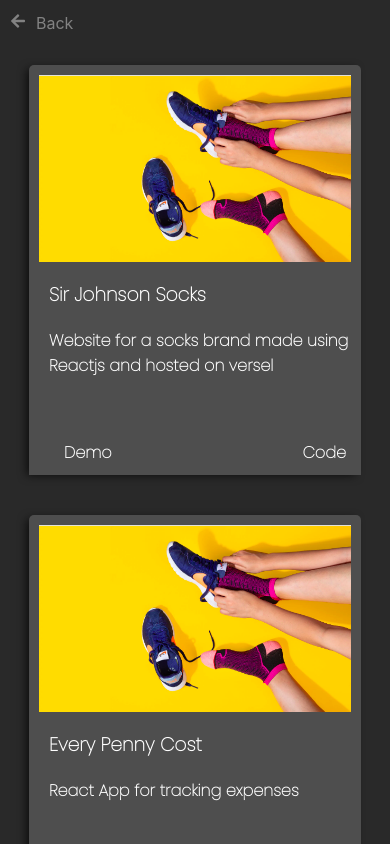
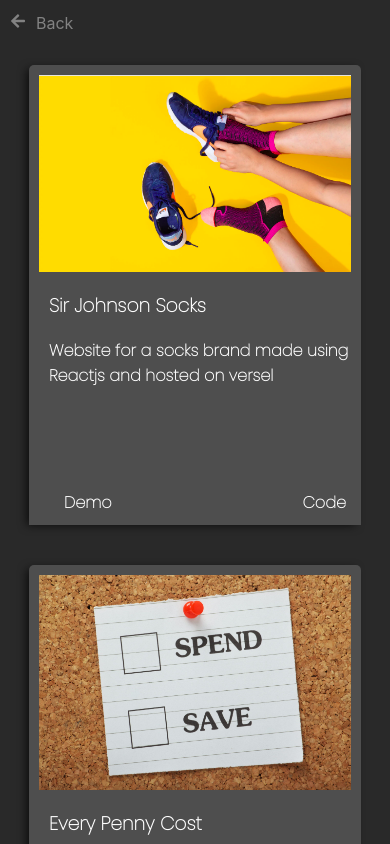
Before and after one commit to tusharpasricha/tushar_pasricha, a React (Create React App) app: page /project in a window 390 px wide. Shown: the top 844 px of the page. Built offline with nearby package versions, Linux system fonts and the light colour scheme.

Commit message:
responsive

```diff
--- a/src/components/main/skills.module.css
+++ b/src/components/main/skills.module.css
@@ -5,8 +5,7 @@
     display: flex;
     flex-direction: column;
     justify-content: space-around;
-    padding-left: 10px;
-    padding-right: 10px;
+
 }
 .allskils{
     display: flex;
--- a/src/components/pages/project.js
+++ b/src/components/pages/project.js
@@ -7,6 +7,7 @@ import ss from "./first.png";
 import owlsome from "./owlsome.png"
 import elliptical from "./elliptical.png"
 import tabx from "./tabx.png"
+import everypenny from './everypenny.jpeg'
 const scrolldata = [
   {
     heading: "Sir Johnson Socks",
@@ -22,7 +23,9 @@ const scrolldata = [
   },
   {
     heading: "Every Penny Cost",
-    img: "",
+    img: everypenny,
+    link:"https://everypennycounts.vercel.app/",
+    glink:"https://github.com/tusharpasricha/everypennycounts",
     desc: "React App for tracking expenses",
   },
   {
@@ -112,7 +115,7 @@ const Project = () => {
 
         <div className={classes.scrollelement}>
           <div className={classes.img}>
-            <img src={ss} alt="" />
+            <img src={scrolldata[2].img} alt="" />
           </div>
           <div className={classes.part2}>
             <div className={classes.data}>
@@ -120,11 +123,11 @@ const Project = () => {
               <p>{scrolldata[2].desc}</p>
             </div>
             <div className={classes.options}>
-              <a className={classes.opt} href={scrolldata[0].link}>
+              <a target="_blank"className={classes.opt} href={scrolldata[2].link}>
                 {" "}
                 Demo{" "}
               </a>
-              <a className={classes.opt} href={scrolldata[0].link}>
+              <a target="_blank" className={classes.opt} href={scrolldata[2].glink}>
                 {" "}
                 Code
               </a>
@@ -142,11 +145,11 @@ const Project = () => {
               <p>{scrolldata[3].desc}</p>
             </div>
             <div className={classes.options}>
-              <a className={classes.opt} href={scrolldata[0].link}>
+              <a target="_blank"className={classes.opt} href={scrolldata[0].link}>
                 {" "}
                 Demo{" "}
               </a>
-              <a className={classes.opt} href={scrolldata[3].glink}>
+              <a target="_blank"className={classes.opt} href={scrolldata[3].glink}>
                 {" "}
                 Code
               </a>
@@ -164,11 +167,11 @@ const Project = () => {
               <p>{scrolldata[4].desc}</p>
             </div>
             <div className={classes.options}>
-              <a className={classes.opt} href={scrolldata[4].link}>
+              <a target="_blank"className={classes.opt} href={scrolldata[4].link}>
                 {" "}
                 Demo{" "}
               </a>
-              <a className={classes.opt} href={scrolldata[4].glink}>
+              <a target="_blank"className={classes.opt} href={scrolldata[4].glink}>
                 {" "}
                 Code
               </a>
@@ -187,11 +190,11 @@ const Project = () => {
               <p>{scrolldata[5].desc}</p>
             </div>
             <div className={classes.options}>
-              <a className={classes.opt} href={scrolldata[5].link}>
+              <a target="_blank"className={classes.opt} href={scrolldata[5].link}>
                 {" "}
                 Demo{" "}
               </a>
-              <a className={classes.opt} href={scrolldata[5].link}>
+              <a target="_blank"className={classes.opt} href={scrolldata[5].link}>
                 {" "}
                 Code
               </a>
--- a/src/components/pages/project.module.css
+++ b/src/components/pages/project.module.css
@@ -87,7 +87,7 @@ img {
   .scrollelement {
     flex-direction: column;
     width: 80%;
-    height: 400px;
+    height: 450px;
     padding-top: 10px;
   }
 }
@@ -100,6 +100,7 @@ img {
     align-items: center;
   }
 
+
   .back,
   .project {
     width: 1200px;
```
Also changed, not shown: src/components/pages/everypenny.jpeg (added).
